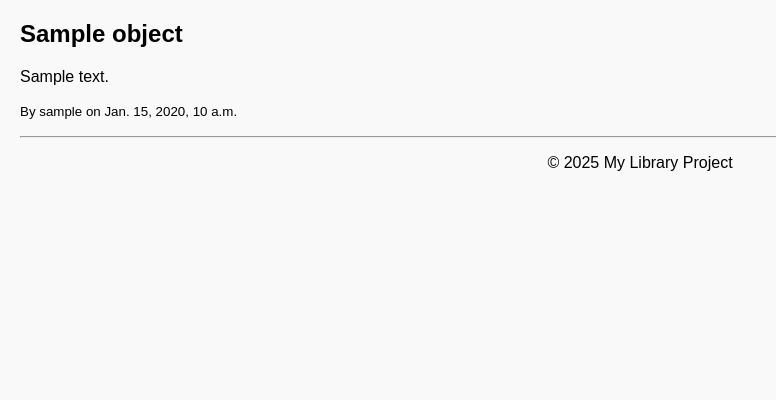
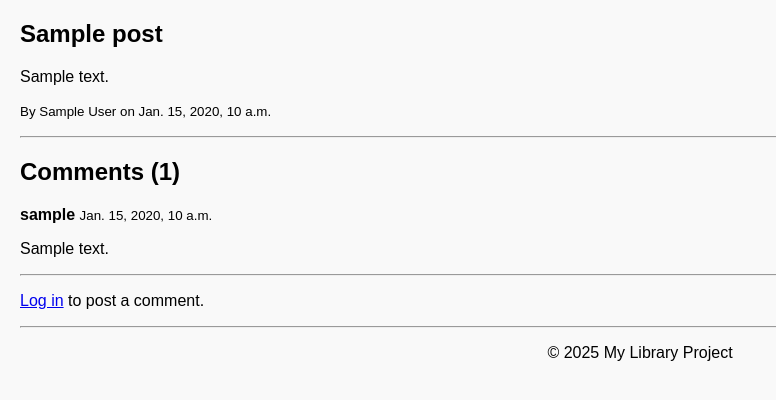
Before and after one commit to IslamSeddiq/Alx_DjangoLearnLab, a Django app: template django_blog/blog/templates/blog/post_detail.html in a window 1280 px wide. Shown: the part 253-653 px from the top of the page, without its empty margins (0-776 px from the left). Run offline with Django 5.2, Linux system fonts and the light colour scheme; the template is opened without the code that fills it: most values are stand-ins (such as "Sample title", 1, 10 or a date in 2020).

Commit message:
Update post_detail.html

```diff
--- a/django_blog/blog/templates/blog/post_detail.html
+++ b/django_blog/blog/templates/blog/post_detail.html
@@ -1,12 +1,48 @@
 {% extends "base.html" %}
-{% block title %}{{ object.title }}{% endblock %}
+{% load static %}
+{% block title %}{{ post.title }}{% endblock %}
+
 {% block content %}
-<h2>{{ object.title }}</h2>
-<p>{{ object.content }}</p>
-<p><small>By {{ object.author.username }} on {{ object.published_date }}</small></p>
+<article class="post">
+  <h1>{{ post.title }}</h1>
+  <p>{{ post.content|linebreaks }}</p>
+  <p><small>By {{ post.author }} on {{ post.published_date }}</small></p>
+</article>
 
-{% if user == object.author %}
-<a href="{% url 'post-edit' object.pk %}">✏️ Edit</a> |
-<a href="{% url 'post-delete' object.pk %}">🗑️ Delete</a>
+<hr>
+
+<section id="comments">
+  <h2>Comments ({{ comments.count }})</h2>
+
+  {% for comment in comments %}
+  <div class="comment">
+    <p><strong>{{ comment.author.username }}</strong> <small>{{ comment.created_at }}</small></p>
+    <p>{{ comment.content|linebreaks }}</p>
+
+    {% if user.is_authenticated and user == comment.author %}
+      <p>
+        <a href="{% url 'comment-edit' comment.pk %}">Edit</a> |
+        <a href="{% url 'comment-delete' comment.pk %}">Delete</a>
+      </p>
+    {% endif %}
+  </div>
+  <hr>
+  {% empty %}
+  <p>No comments yet. Be the first to comment!</p>
+  {% endfor %}
+</section>
+
+{% if user.is_authenticated %}
+<section id="add-comment">
+  <h3>Add a comment</h3>
+  <form method="post" action="{% url 'comment-create' post.pk %}">
+    {% csrf_token %}
+    {{ comment_form.as_p }}
+    <button type="submit">Post comment</button>
+  </form>
+</section>
+{% else %}
+<p><a href="{% url 'login' %}?next={{ request.path }}">Log in</a> to post a comment.</p>
 {% endif %}
+
 {% endblock %}
```
